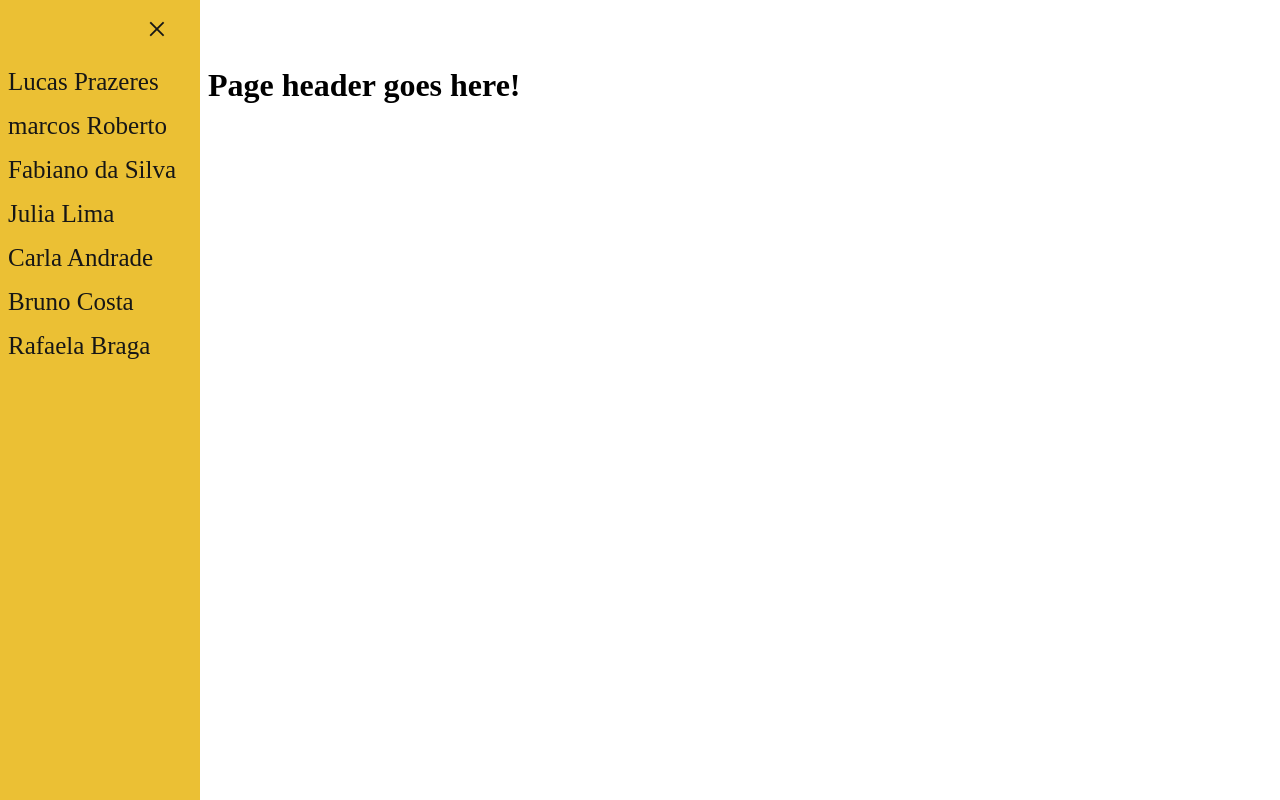
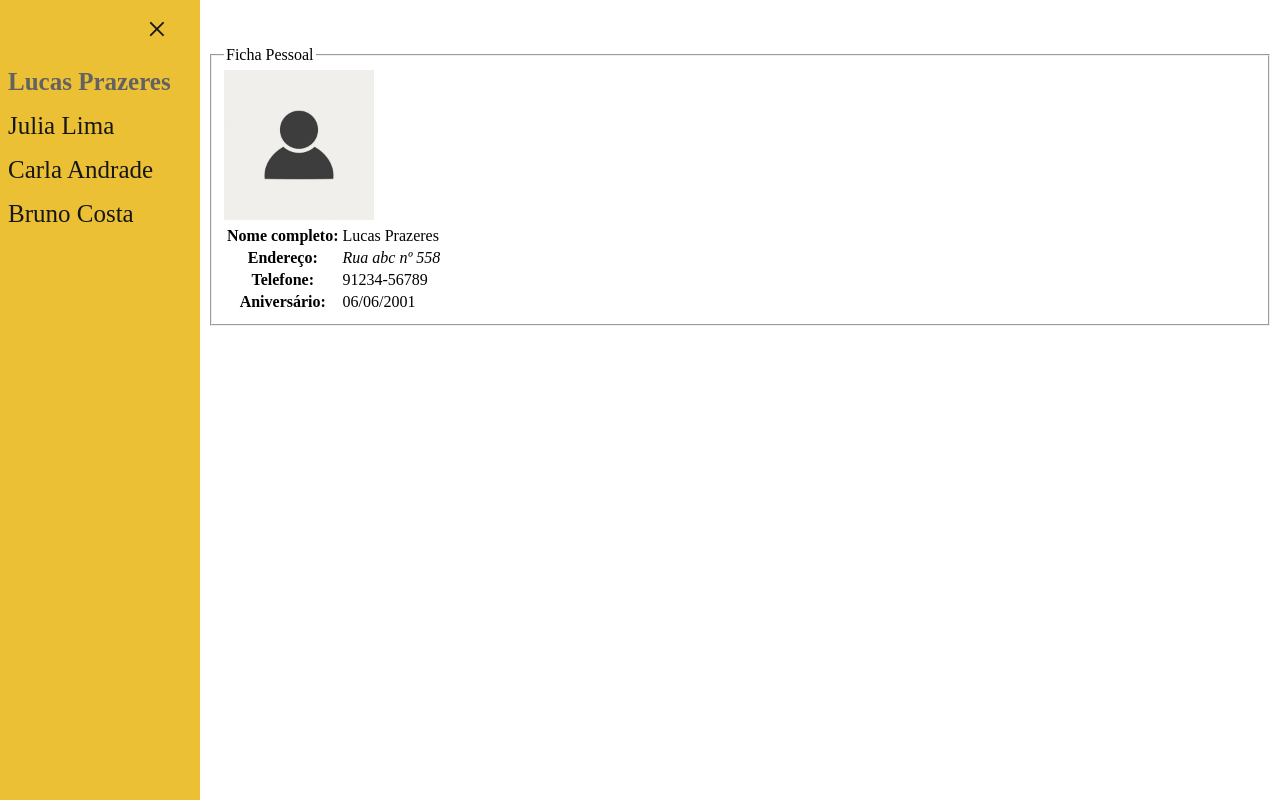
Before and after one commit to lucascprazeres/Vanilla-JS-scratches, a plain HTML site: page cause-effect/index.html in a window 1280 px wide. Both pictures are taken after a click on the link "Lucas Prazeres". Drawn offline with Linux system fonts and the light colour scheme.

Commit message:
user stories were all done and the first versions is ready

```diff
--- a/cause-effect/assets/css/style.css
+++ b/cause-effect/assets/css/style.css
@@ -40,12 +40,29 @@
     color: #f3f3f3;
 }
 
+.sidenav .btn-selected {
+    color: #636262;
+    font-weight: bold;
+}
 #main {
     transition: margin-left .5s;
     margin-left: 200px;
     padding-top: 20px;
 }
 
+fieldset {
+    display: none;
+}
+
+.fichas {
+    transition: margin-left .5s;
+    margin-left: 200px;
+}
+
+.img-placeholder {
+    max-width: 150px;
+}
+
 @media screen and (max-height: 450px) {
     .sidenav { padding-top: 15px; }
     .sidenav a { font-size: 18px; }
--- a/cause-effect/assets/js/index.js
+++ b/cause-effect/assets/js/index.js
@@ -1,9 +1,23 @@
 function openNav() {
     document.getElementsByClassName("sidenav")[0].style.width = "200px";
-    document.getElementById("main").style.marginLeft = "200px";
+    document.getElementsByClassName("fichas")[0].style.marginLeft = "200px";
 }
 
 function closeNav() {
     document.getElementsByClassName("sidenav")[0].style.width = "0";
-    document.getElementById("main").style.marginLeft = "0"
+    document.getElementsByClassName("fichas")[0].style.marginLeft = "0";
 }
+
+function showProfile(name) {
+    refreshPane();
+    const profile = document.getElementsByClassName(name)[0];
+    document.querySelector(`#${profile.className}`).classList.add("btn-selected");
+    profile.style.display = "block";
+}
+
+function refreshPane() {
+    for (let profile of document.querySelectorAll('fieldset')) {
+        profile.style.display = "none";
+        document.querySelector(`#${profile.className}`).classList.remove("btn-selected");
+    }
+}
--- a/cause-effect/index.html
+++ b/cause-effect/index.html
@@ -1,5 +1,6 @@
 <!DOCTYPE html>
-<html lang="en">
+<html lang="pt-BR">
+
 <head>
     <meta charset="UTF-8">
     <meta name="viewport" content="width=device-width, initial-scale=1.0">
@@ -7,25 +8,131 @@
 
     <link rel="stylesheet" href="./assets/css/style.css">
 </head>
+
 <body>
     <nav class="sidenav">
-        <a href="javascript:void(0)" class="closebtn"
-        onclick="closeNav()">&times;</a>
-        <a href="#" id="lucas">Lucas Prazeres</a>
-        <a href="#" id="marcos">marcos Roberto</a>
-        <a href="#" id="Fabiano">Fabiano da Silva</a>
-        <a href="#" id="julia">Julia Lima</a>
-        <a href="#" id="carla" >Carla Andrade</a>
-        <a href="#" id="bruno">Bruno Costa</a>
-        <a href="#" id="rafaela">Rafaela Braga</a>
+        <a href="javascript:void(0)" class="closebtn" onclick="closeNav()">&times;</a>
+        <a href="#" id="lucas" onclick="showProfile('lucas')">Lucas Prazeres</a>
+        <a href="#" id="julia" onclick="showProfile('julia')">Julia Lima</a>
+        <a href="#" id="carla" onclick="showProfile('carla')">Carla Andrade</a>
+        <a href="#" id="bruno" onclick="showProfile('bruno')">Bruno Costa</a>
     </nav>
 
     <span class="openbtn" onclick="openNav()">No, please, go back!</span>
 
-    <div id="main">
-        <h1>Page header goes here!</h1>
-    </div>
+    <div id="main"></div>
+
+    <section class="fichas">
+        <fieldset class="lucas">
+            <legend>Ficha Pessoal</legend>
+            <table>
+                <img src="./assets/img/placeholder.jpg" alt="foto de perfil" class="img-placeholder">
+                <tbody>
+                    <tr>
+                        <th>Nome completo:</th>
+                        <td>Lucas Prazeres</td>
+                    </tr>
+                    <tr>
+                        <th>Endereço:</th>
+                        <td>
+                            <address>Rua abc nº 558</address>
+                        </td>
+                    </tr>
+                    <tr>
+                        <th>Telefone:</th>
+                        <td>91234-56789</td>
+                    </tr>
+                    <tr>
+                        <th>Aniversário:</th>
+                        <td>06/06/2001</td>
+                    </tr>
+                </tbody>
+            </table>
+        </fieldset>
+
+        <fieldset class="julia">
+            <legend>Ficha Pessoal</legend>
+            <table>
+                <img src="./assets/img/placeholder.jpg" alt="foto de perfil" class="img-placeholder">
+                <tbody>
+                    <tr>
+                        <th>Nome completo:</th>
+                        <td>Julia Lima</td>
+                    </tr>
+                    <tr>
+                        <th>Endereço:</th>
+                        <td>
+                            <address>Rua bcd nº 112</address>
+                        </td>
+                    </tr>
+                    <tr>
+                        <th>Telefone:</th>
+                        <td>94541-5320</td>
+                    </tr>
+                    <tr>
+                        <th>Aniversário:</th>
+                        <td>05/07/1995</td>
+                    </tr>
+                </tbody>
+            </table>
+        </fieldset>
+
+        <fieldset class="carla">
+            <legend>Ficha Pessoal</legend>
+            <table>
+                <img src="./assets/img/placeholder.jpg" alt="foto de perfil" class="img-placeholder">
+                <tbody>
+                    <tr>
+                        <th>Nome completo:</th>
+                        <td>Carla Andrade</td>
+                    </tr>
+                    <tr>
+                        <th>Endereço:</th>
+                        <td>
+                            <address>Rua xyz nº 444</address>
+                        </td>
+                    </tr>
+                    <tr>
+                        <th>Telefone:</th>
+                        <td>94887-8920</td>
+                    </tr>
+                    <tr>
+                        <th>Aniversário:</th>
+                        <td>23/04/1980</td>
+                    </tr>
+                </tbody>
+            </table>
+        </fieldset>
+
+        <fieldset class="bruno">
+            <legend>Ficha Pessoal</legend>
+            <table>
+                <img src="./assets/img/placeholder.jpg" alt="foto de perfil" class="img-placeholder">
+                <tbody>
+                    <tr>
+                        <th>Nome completo:</th>
+                        <td>Bruno Costa</td>
+                    </tr>
+                    <tr>
+                        <th>Endereço:</th>
+                        <td>
+                            <address>Rua sss nº 123</address>
+                        </td>
+                    </tr>
+                    <tr>
+                        <th>Telefone:</th>
+                        <td>9433-5581</td>
+                    </tr>
+                    <tr>
+                        <th>Aniversário:</th>
+                        <td>10/01/2005</td>
+                    </tr>
+                </tbody>
+            </table>
+        </fieldset>
+    </section>
 
     <script src="./assets/js/index.js"></script>
 </body>
+
 </html>
```
